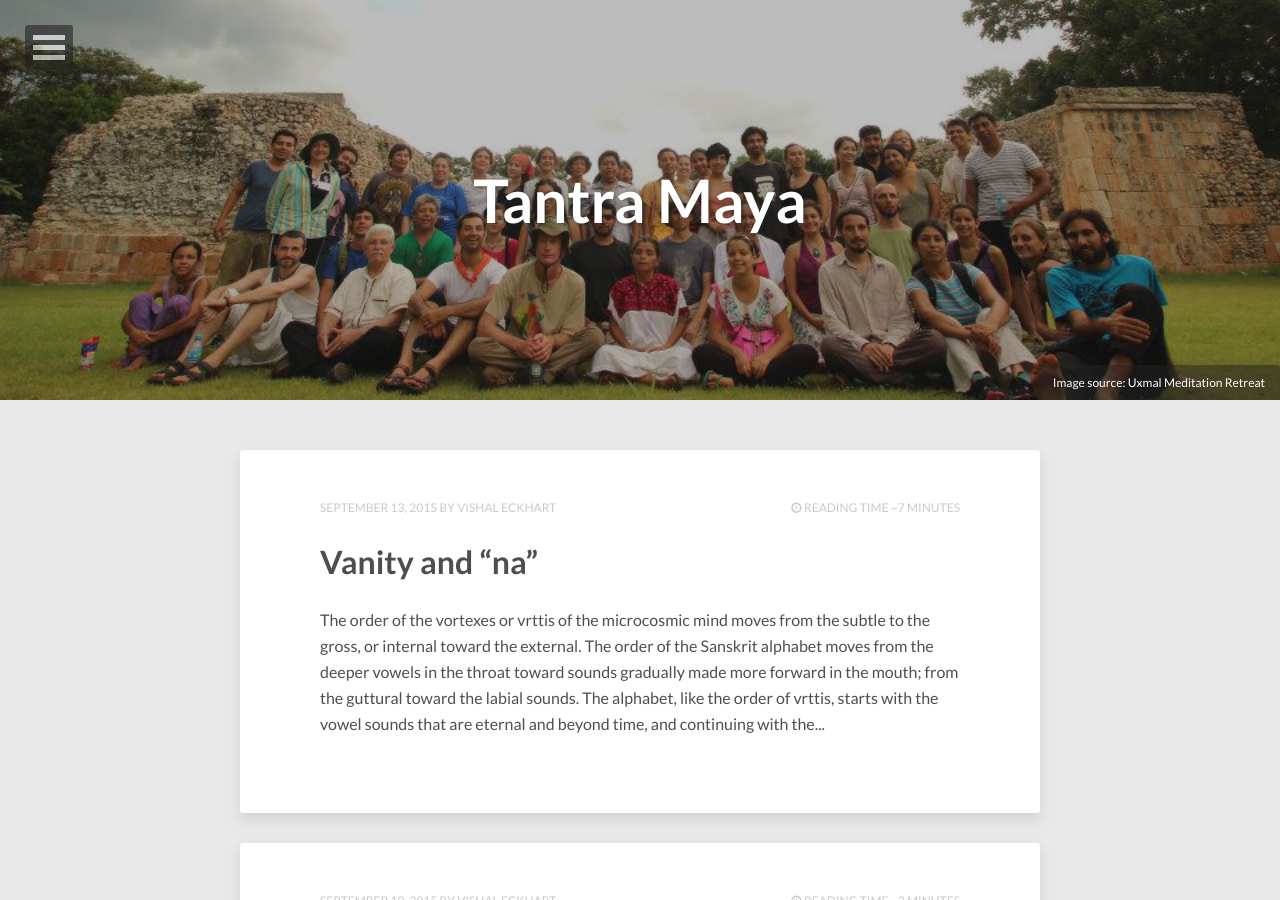
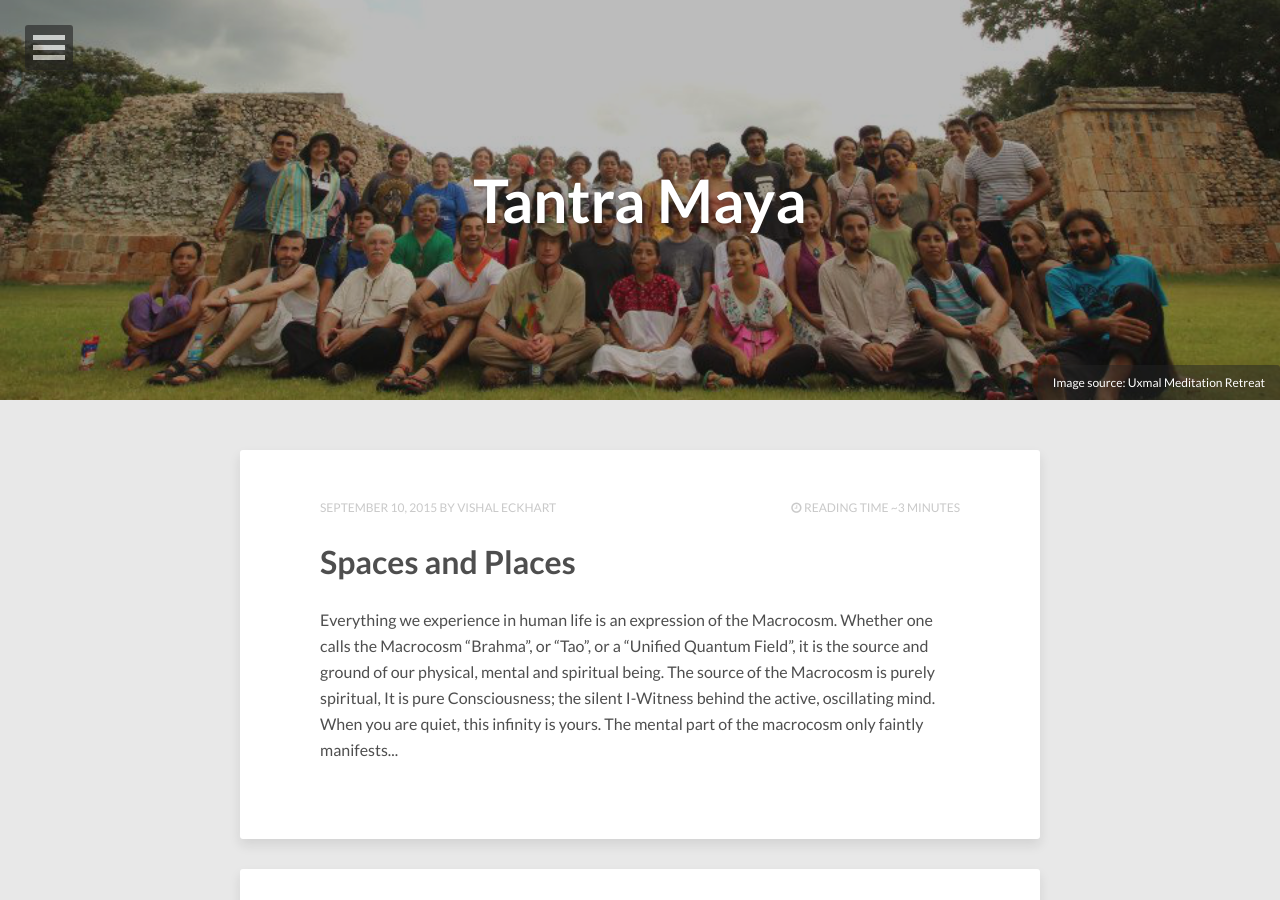
Before and after one commit to anandamurtiidiscursos/anandamurtiidiscursos.github.io, a Jekyll site: the page built from index.html, in a window 1280 px wide and 900 px high. Built offline with Jekyll 4.4.1, drawn with Linux system fonts in a browser that asks for light colours; nearby versions of some CDN libraries; the list of posts is cut into pages by our own code.

Commit message:
Update and rename 2015-09-13-vanity-and-na.md to 2015-09-13-vanity.md

```diff
--- a/_posts/2015-09-13-vanity-and-na.md
+++ b/_posts/2015-09-13-vanity.md
@@ -1,6 +1,6 @@
 ---
-published: true
-title: Vanity and “na”
+published: false
+title: Vanity - from The Spiritual Heart
 tags:
   - Spiritual Tantra
 comments: true
```
